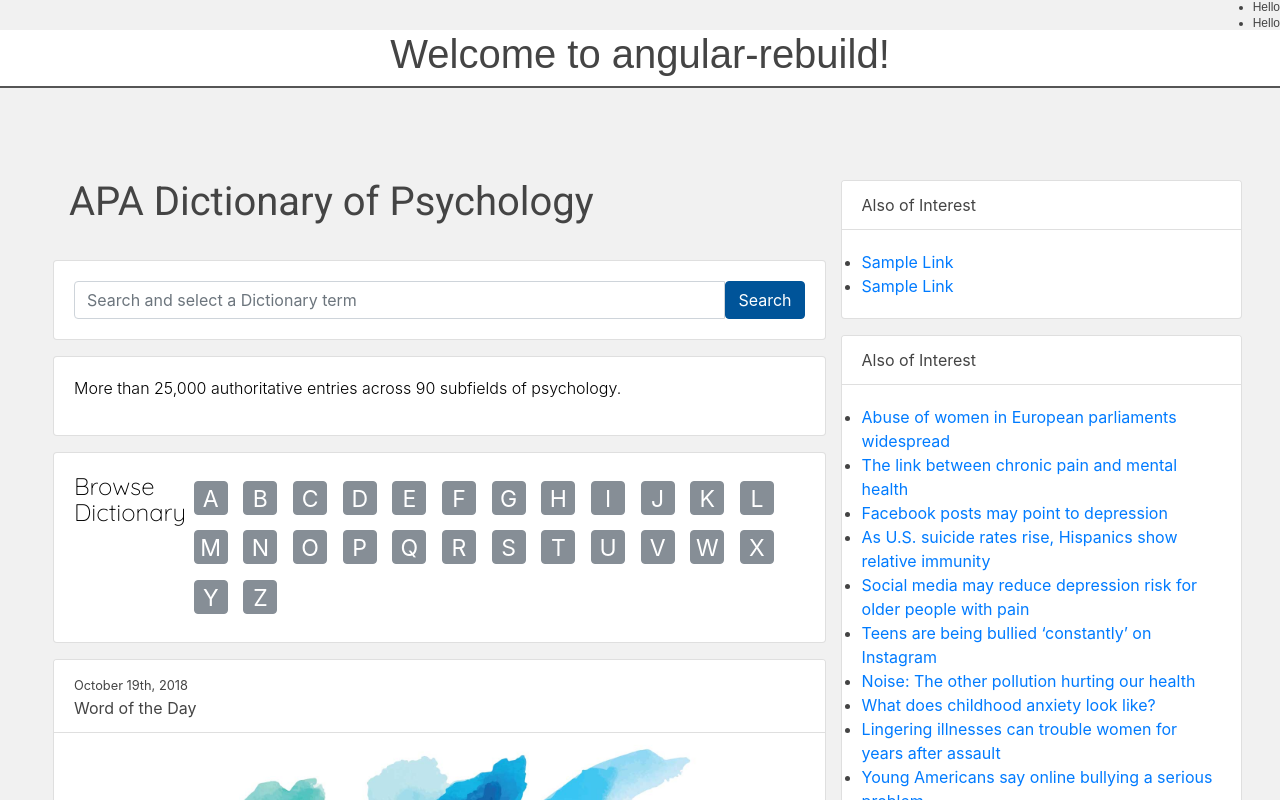
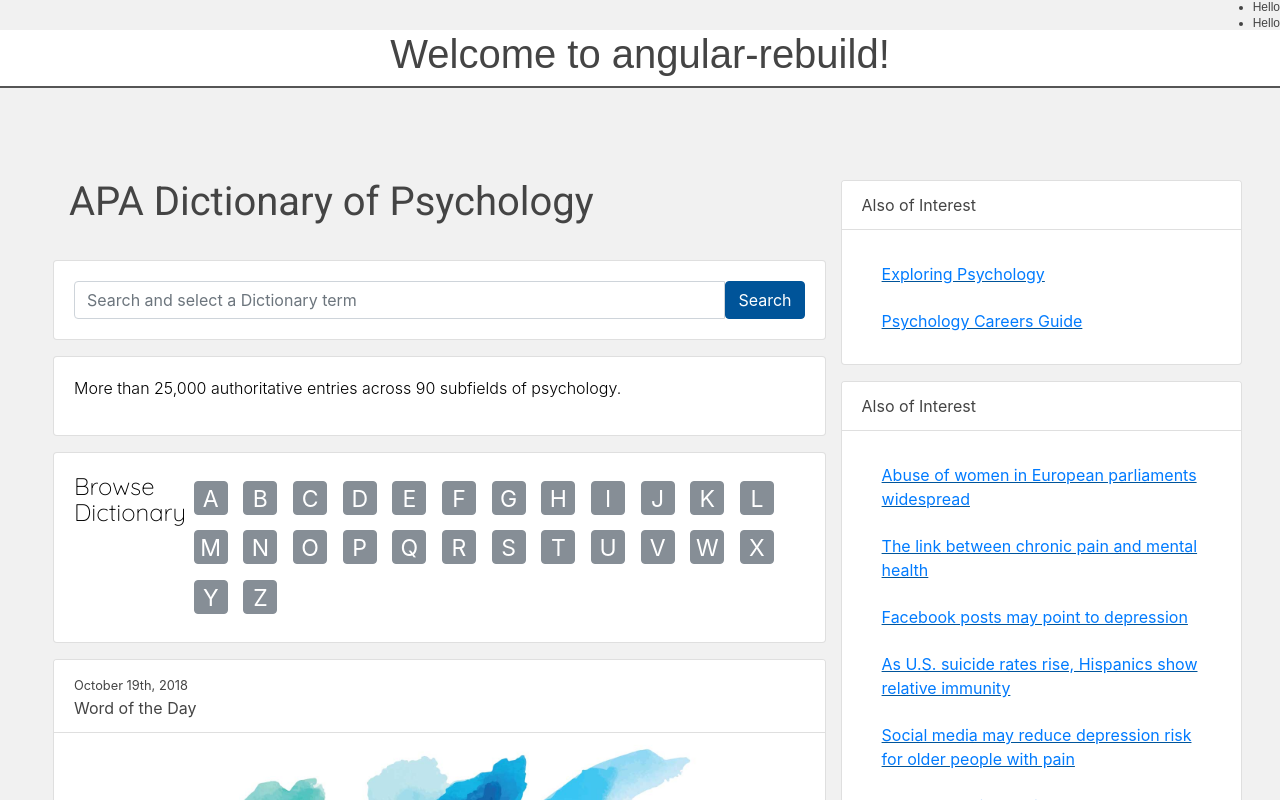
Before and after one commit to GrumpyEwok/APA-Dictionary-Rebuild, an Angular app in the folder angular-rebuild/: page / in a window 1280 px wide. Shown: the top 800 px of the page. Built offline with nearby package versions, Linux system fonts and the light colour scheme.

Commit message:
Fixed bugs in content-body class that were preventing build,

```diff
--- a/angular-rebuild/src/app/sidebar/sidebar.component.css
+++ b/angular-rebuild/src/app/sidebar/sidebar.component.css
@@ -1,10 +1,6 @@
 .card-wrapper {
   padding-right: 15px;
   padding-left: 15px;
-}
-
-.card-deck {
-
 }
 
 .card {
@@ -25,8 +21,13 @@
   flex-direction: column;
   padding-left: 0;
   margin: 0;
+  list-style-type: none;
 }
 
-.list-group-item {
-
+ul li {
+    color: #005499!important;
+    text-decoration: underline;
+    cursor: pointer;
+    padding: .75rem 1.25rem;
+    margin-bottom: -1px;
 }
--- a/angular-rebuild/src/app/sidebar/sidebar.component.html
+++ b/angular-rebuild/src/app/sidebar/sidebar.component.html
@@ -6,8 +6,8 @@
       </div>
       <div class="card-body">
         <ul class="list-group">
-          <li><a href="#">Sample Link</a></li>
-          <li><a href="#">Sample Link</a></li>
+          <li><a href="#">Exploring Psychology</a></li>
+          <li><a href="#">Psychology Careers Guide</a></li>
         </ul>
       </div>
     </div>
--- a/angular-rebuild/src/app/sidebar/sidebar.component.ts
+++ b/angular-rebuild/src/app/sidebar/sidebar.component.ts
@@ -6,7 +6,7 @@
   styleUrls: ['./sidebar.component.css']
 })
 export class SidebarComponent implements OnInit {
-  articles: Article = [
+  public articles = [
     new Article("Abuse of women in European parliaments widespread"),
     new Article("The link between chronic pain and mental health"),
     new Article("Facebook posts may point to depression"),
```
